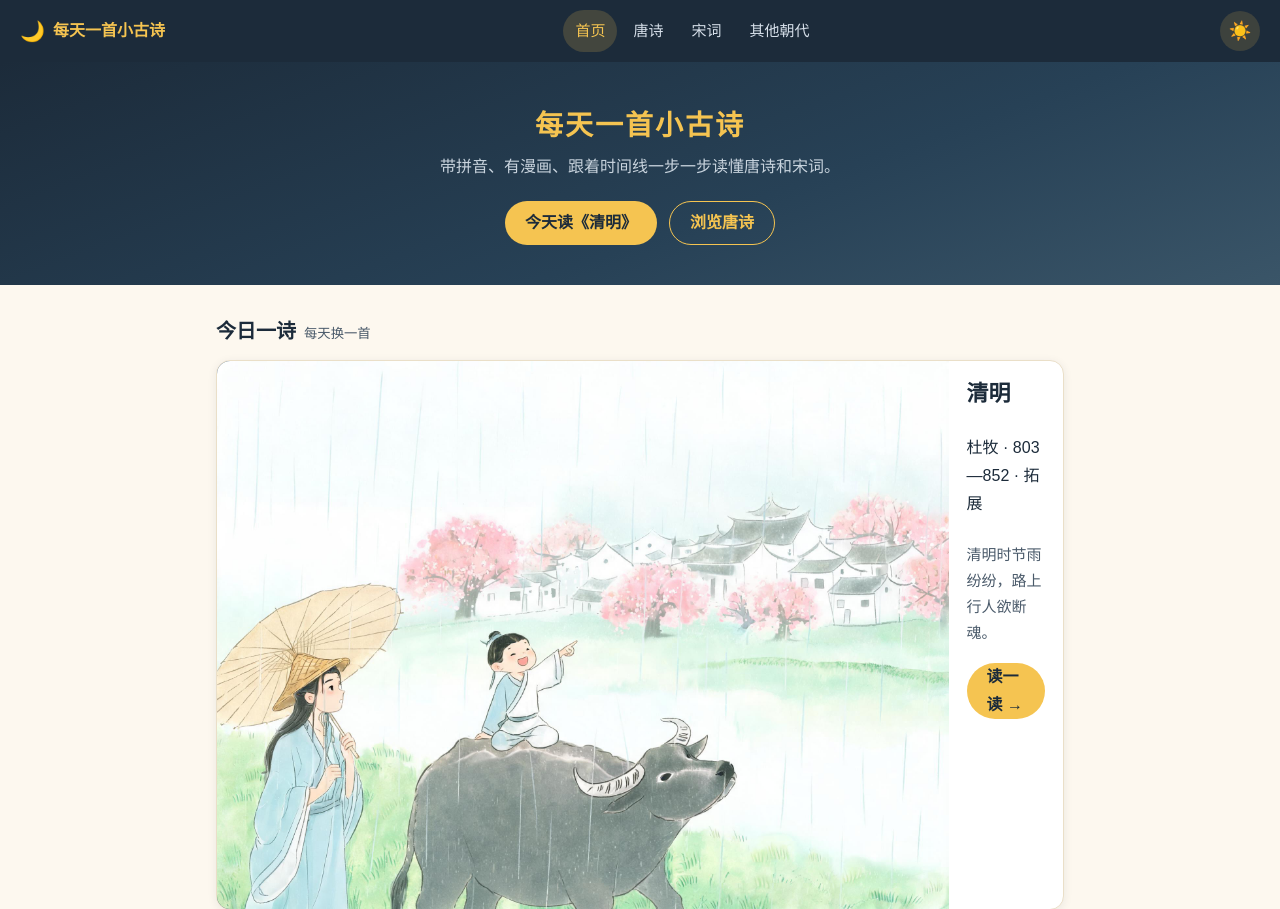
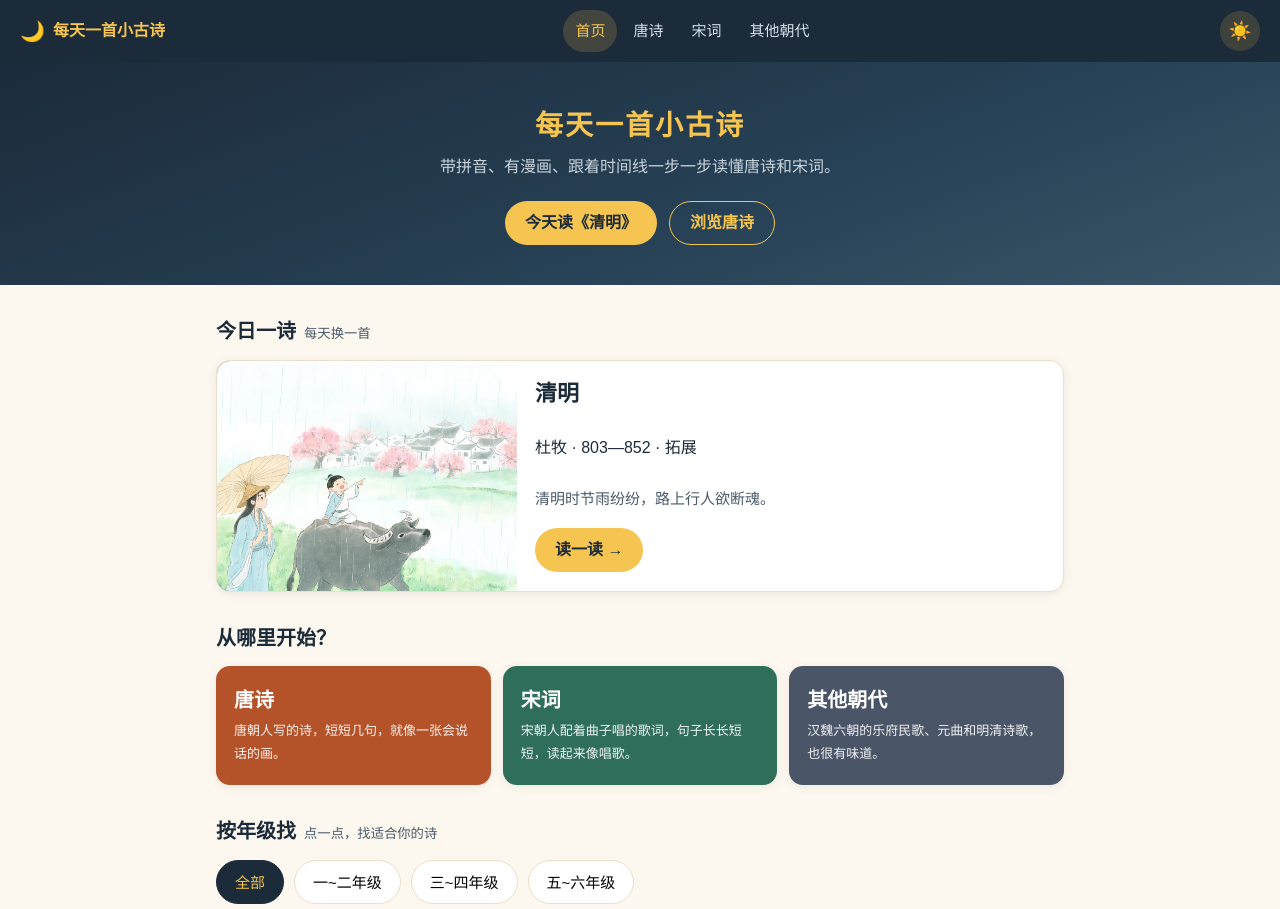
Before and after one commit to xasnow/up999, an Astro site: page / in a window 1280 px wide. Shown: the top 909 px of the page. Built offline with nearby package versions, Linux system fonts and the light colour scheme; Astro itself is replaced by a stand-in of ours.

Commit message:
fix: 图片被压成窄竖条 + 首页封面挤占文字
- 作品页封面：img 补 height:auto，浏览器按 width/height 属性比例缩放（此前 height 属性残留导致 400x1440 窄竖条裁切）
- 首页今日一诗：桌面端封面固定 300px 宽，文字区不再被挤占；移动端封面 5:3 比例自适应

```diff
--- a/src/styles/global.css
+++ b/src/styles/global.css
@@ -286,7 +286,8 @@ h1, h2, h3, h4 {
 }
 
 .today-cover {
-  min-height: 180px;
+  width: 100%;
+  aspect-ratio: 5 / 3;
   background: linear-gradient(140deg, #274156, #3a5568);
   display: flex;
   align-items: center;
@@ -294,6 +295,16 @@ h1, h2, h3, h4 {
   color: var(--moon);
   font-size: 40px;
   letter-spacing: 6px;
+}
+
+@media (min-width: 560px) {
+  .today-cover {
+    /* 桌面端固定宽度，把空间留给右侧文字 */
+    flex: 0 0 300px;
+    width: 300px;
+    aspect-ratio: auto;
+    min-height: 230px;
+  }
 }
 
 .today-cover img {
@@ -696,7 +707,8 @@ h1, h2, h3, h4 {
 
 .poem-cover img {
   width: 100%;
-  object-fit: cover;
+  /* height:auto 让浏览器按 width/height 属性比例缩放，修复窄竖条 */
+  height: auto;
 }
 
 .cover-caption {
```
